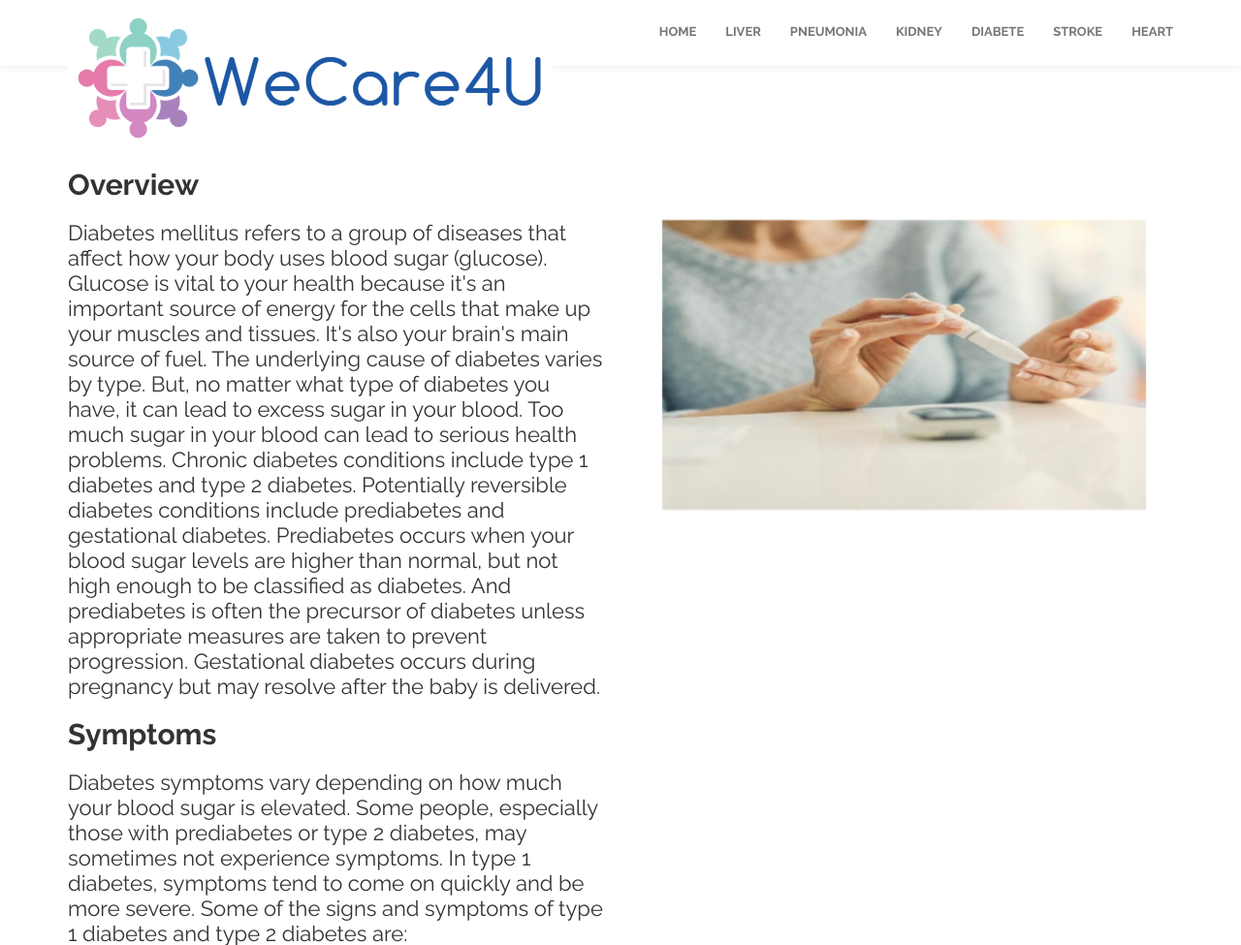
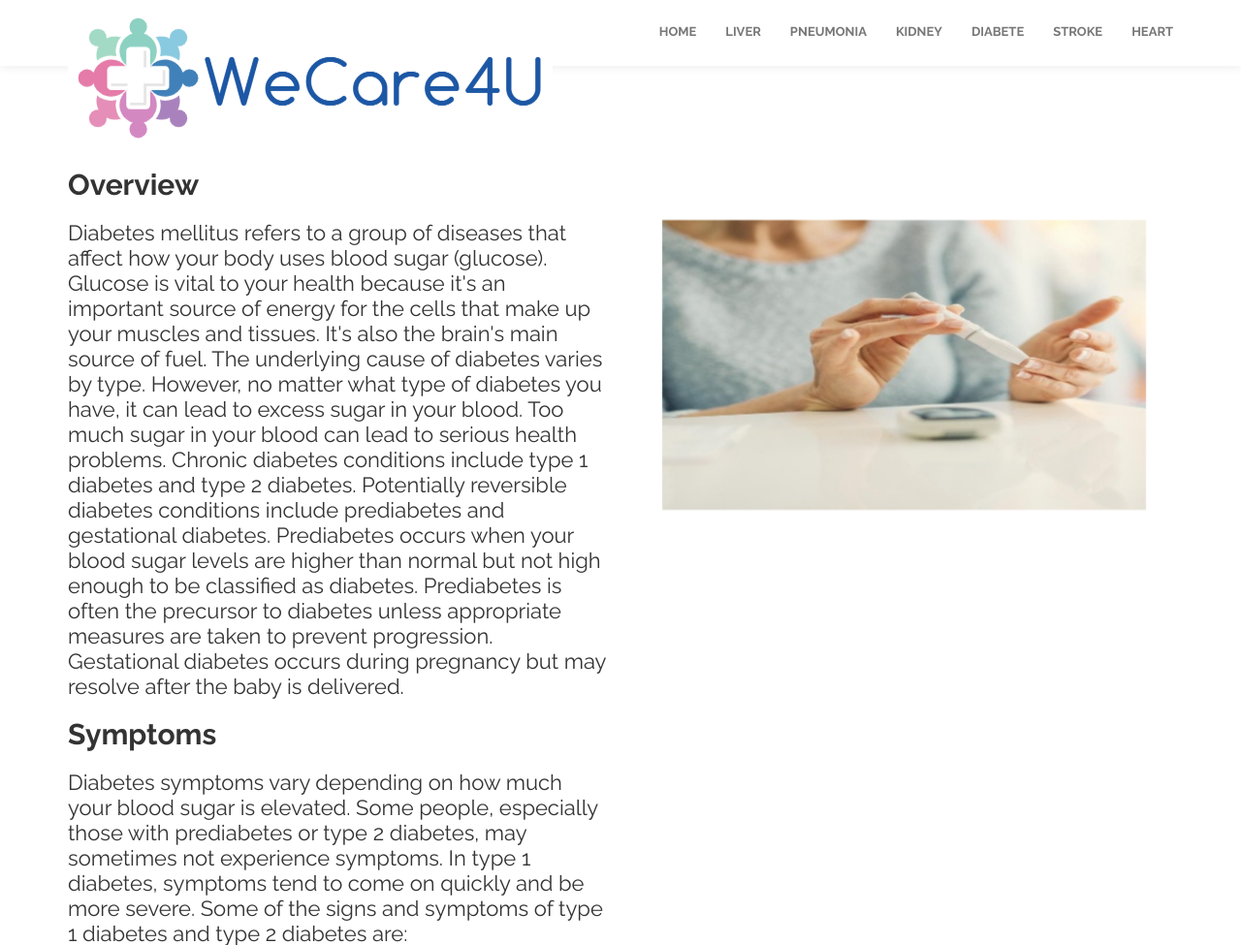
Before and after one commit to BLakshmiSahithi/wecareforu, a Flask app: page /diabete in a window 1280 px wide. Shown: the top 975 px of the page at 97% size. Run offline with Flask 2, Linux system fonts and the light colour scheme; some libraries are stand-ins or nearby versions.

Commit message:
diabete_index.html

```diff
--- a/website/templates/diabete_index.html
+++ b/website/templates/diabete_index.html
@@ -9,11 +9,11 @@
 					<div class="col-md-6 col-sm-6 wow fadeInLeft" data-wow-delay="0.5s">
 						<h3>Diabete</h3>
 						<h4>Overview</h4>
-						<p>	Diabetes mellitus refers to a group of diseases that affect how your body uses blood sugar (glucose). Glucose is vital to your health because it's an important source of energy for the cells that make up your muscles and tissues. It's also your brain's main source of fuel.
-
-						The underlying cause of diabetes varies by type. But, no matter what type of diabetes you have, it can lead to excess sugar in your blood. Too much sugar in your blood can lead to serious health problems.
-
-						Chronic diabetes conditions include type 1 diabetes and type 2 diabetes. Potentially reversible diabetes conditions include prediabetes and gestational diabetes. Prediabetes occurs when your blood sugar levels are higher than normal, but not high enough to be classified as diabetes. And prediabetes is often the precursor of diabetes unless appropriate measures are taken to prevent progression. Gestational diabetes occurs during pregnancy but may resolve after the baby is delivered.
+						<p>Diabetes mellitus refers to a group of diseases that affect how your body uses blood sugar (glucose).
+							Glucose is vital to your health because it's an important source of energy for the cells that make up your muscles and tissues.
+							It's also the brain's main source of fuel. The underlying cause of diabetes varies by type.
+							However, no matter what type of diabetes you have, it can lead to excess sugar in your blood. Too much sugar in your blood can lead to serious health problems. Chronic diabetes conditions include type 1 diabetes and type 2 diabetes. Potentially reversible diabetes conditions include prediabetes and gestational diabetes. Prediabetes occurs when your blood sugar levels are higher than normal but not high enough to be classified as diabetes. Prediabetes is often the precursor to diabetes unless appropriate measures are taken to prevent progression.
+							Gestational diabetes occurs during pregnancy but may resolve after the baby is delivered.
 						</p>
 					</div>
 
```
